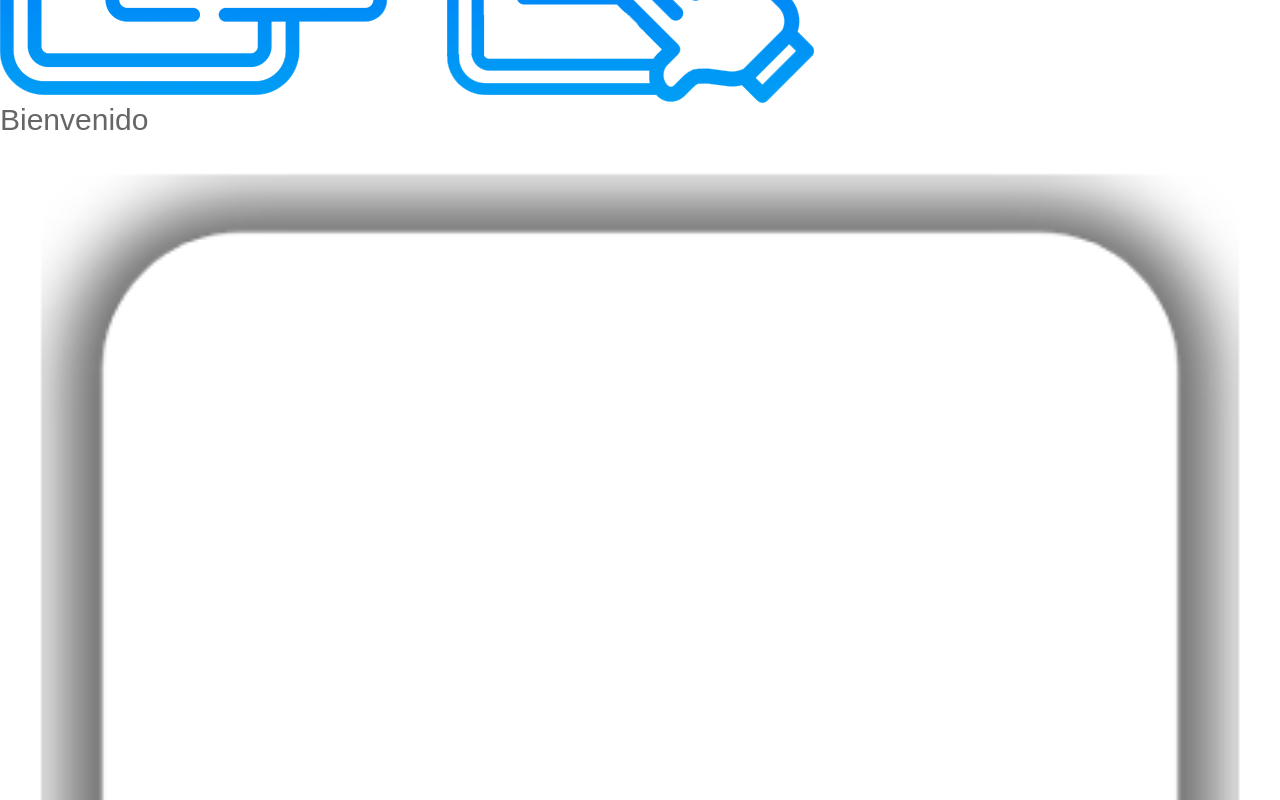
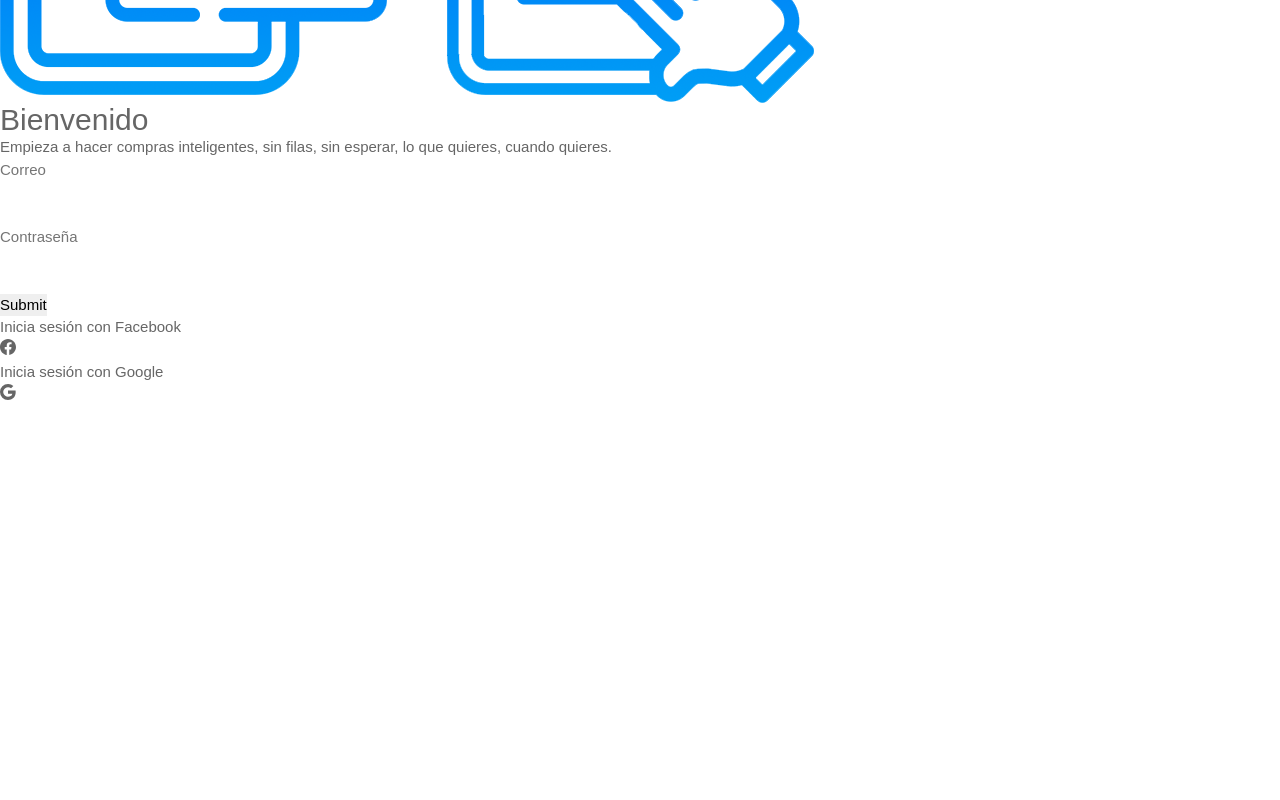
Before and after one commit to GabrielEsq1/testedede, a website: page index.html in a window 1280 px wide. Shown: the part 380-1180 px from the top of the page. After the commit the page ends 854 px from the top, so only its background shows below. Drawn offline with Linux system fonts and the light colour scheme.

Commit message:
Update index.html

```diff
--- a/index.html
+++ b/index.html
@@ -70,7 +70,6 @@
 
 	<div id="bloqueBlanco">
 		<h2 id="texto1" >Bienvenido </h1>
-	  <div><img  id="imagen21" src="/images/bg.png" width=100%  alt=""/>	</div>
       <p id="texto2" >Empieza a hacer compras inteligentes, sin filas, sin esperar, lo que quieres, cuando quieres. </p>
 		<form id="formulariodeiniciodesesion" action="/action_page.php">
 			<input type="text" id="fname" name="fname" placeholder="Correo" ><br><br>
```
